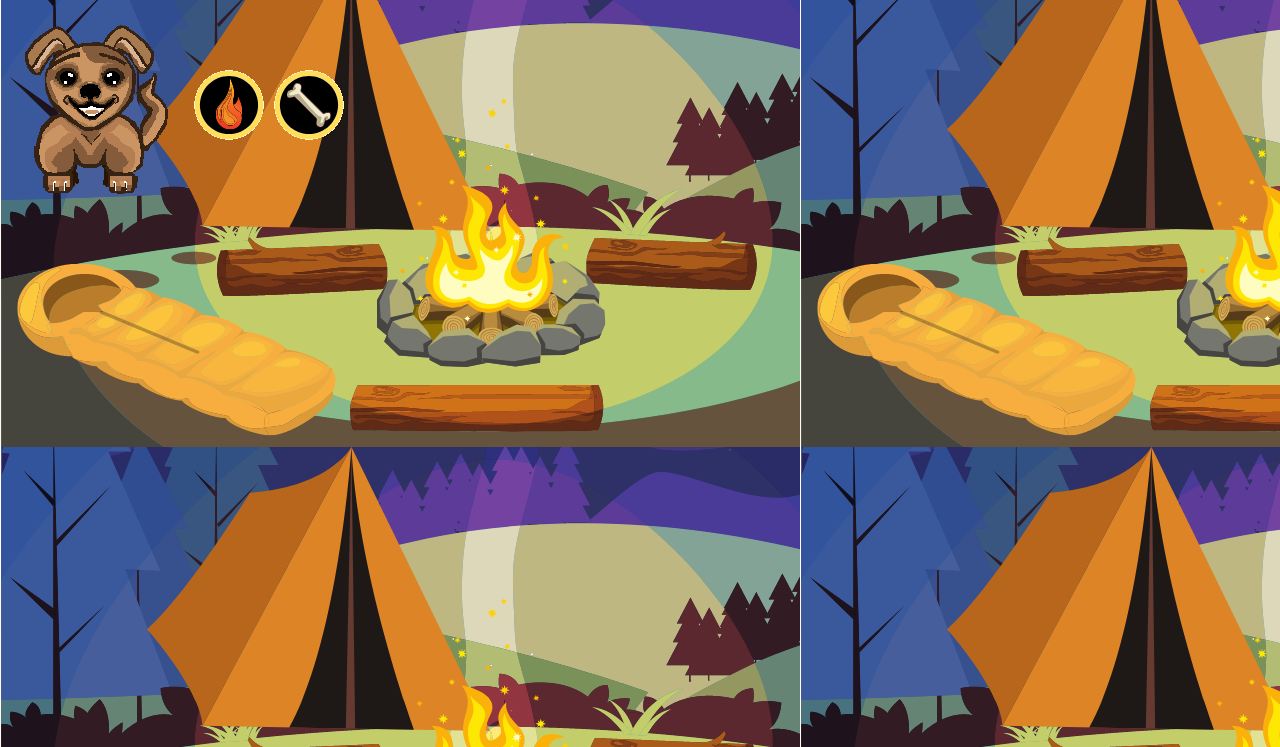
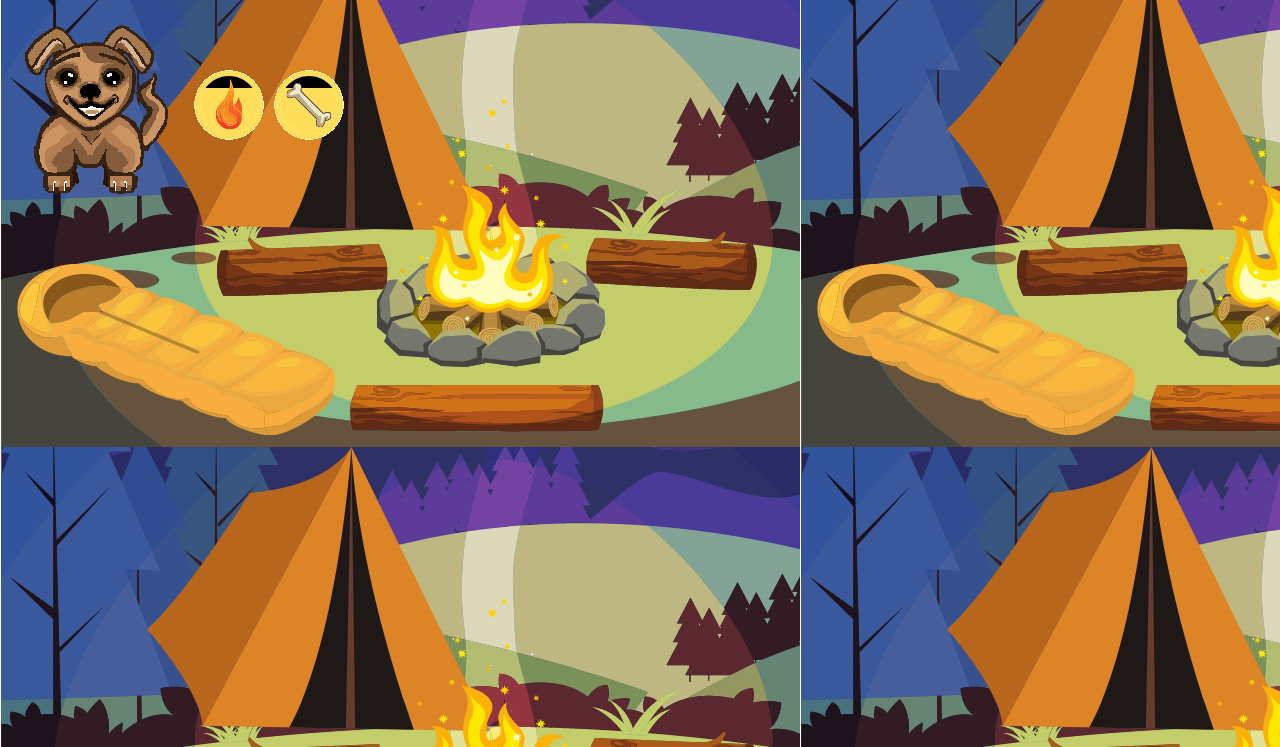
Before and after one commit to gentlevulture/camp-dog-app, a plain HTML site: page index.html in a window 1280 px wide. Shown: the part 53-800 px from the top of the page. Drawn offline with nearby package versions, Linux system fonts and the light colour scheme.

Commit message:
setMeterAnimation

```diff
--- a/index.html
+++ b/index.html
@@ -19,8 +19,8 @@
     <h1>CAMP DOG</h1>
 		<div id="gameSticker">
 			<img src="images/happy dog image.png">
-			<a><img id="fire" src="images/fire button off.png"  alt="fire"></a>
-			<a><img id="bone" src="images/bone button off.png" alt="bone"></a>
+			<a><img id="fire" src="images/fire-button-on.png"  alt="fire"></a>
+			<a><img id="bone" src="images/bone-button-on.png" alt="bone"></a>
     </div>
     </div>
     <div>
--- a/js/app.js
+++ b/js/app.js
@@ -26,6 +26,8 @@
     parSecs++
     meter()
     playPad()
+    fireGauge()
+    boneGauge()
     console.log(parSecs)
     console.log(`warmth: ${warmth}, nourish: ${nourish}`)
     if (warmth === 0 || nourish === 0) {
@@ -71,3 +73,35 @@
 function ranAway() {
     document.getElementById('zero').innerHTML = '<span>Camp Dog R-U-N-N-O-F-T! </br>You kept him around for ' + parSecs + ' parsecs.</br>You can hear the wolves approaching...</span>';
 }
+
+function fireGauge() {
+    let image = document.getElementById('fire')
+    if (warmth === 8) {
+        image.src = "images/fire-75-button.png"
+    }
+    else if(warmth === 6) {
+        image.src = "images/fire-50-button.png"
+    }
+    else if(warmth === 4) {
+        image.src = "images/fire-25-button.png"
+    }
+    else if(warmth === 2) {
+        image.src = "images/fire-button-off.png"
+    }
+}
+
+function boneGauge() {
+    let image = document.getElementById('bone')
+    if (nourish === 8) {
+        image.src = "images/bone-75-button.png"
+    }
+    else if(nourish === 6) {
+        image.src = "images/bone-50-button.png"
+    }
+    else if(nourish === 4) {
+        image.src = "images/bone-25-button.png"
+    }
+    else if(nourish === 2) {
+        image.src = "images/bone-button-off.png"
+    }
+}
```
Also changed, not shown: images/bone-25-button.png (renamed from images/bone 25% button.png), images/bone-50-button.png (renamed from images/bone 50% button.png), images/bone-75-button.png (renamed from images/bone 75% button.png), images/bone-button-off.png (renamed from images/bone button off.png), images/bone-button-on.png (renamed from images/bone button on.png), images/feeding camp dog.png (added), images/fire-25-button.png (renamed from images/fire 25% button.png), images/fire-50-button.png (renamed from images/fire 50% button.png), images/fire-75-button.png (renamed from images/fire 75% button.png), images/fire-button-off.png (renamed from images/fire button off.png), images/fire-button-on.png (renamed from images/fire button on.png), images/happy camp dog.png (added), images/leaving camp dog.png (added), images/sleeping camp dog.png (added).
